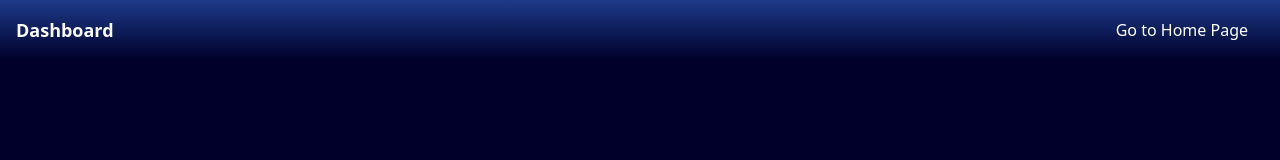
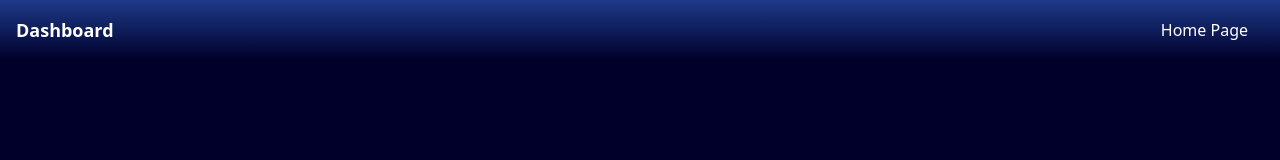
Before and after one commit to ParsaPeikani/BudgetBuddy-Tracker, a Next.js app: page /dashboard in a window 1280 px wide. Shown: the top 160 px of the page. Built offline with nearby package versions, Linux system fonts and the light colour scheme.

Commit message:
Added navbar to its own component

```diff
--- a/src/app/dashboard/page.tsx
+++ b/src/app/dashboard/page.tsx
@@ -1,28 +1,9 @@
-import { UserButton } from "@clerk/nextjs";
-import Link from "next/link"; // Import Link from Next.js
+import Navbar from "@/components/navbar/navbar";
 
 export default function Dashboard() {
   return (
     <div className="flex flex-col h-screen">
-      {" "}
-      {/* Added a background color for contrast */}
-      <div className="p-4 text-white flex justify-between items-center bg-gradient-to-b from-blue-900 to-transparent">
-        {" "}
-        {/* Added a background color to the header */}
-        <h1 className="text-lg font-semibold">Dashboard</h1>
-        <div className="flex items-center space-x-4">
-          {" "}
-          {/* Use flexbox for alignment and spacing */}
-          {/* Link to the home page */}
-          <Link href="/" passHref>
-            <a className="text-white hover:underline">Go to Home Page</a>{" "}
-            {/* Styling for the link */}
-          </Link>
-          <div className="UserButton">
-            <UserButton afterSignOutUrl="/" />
-          </div>
-        </div>
-      </div>
+      <Navbar />
     </div>
   );
 }
--- a/src/app/globals.css
+++ b/src/app/globals.css
@@ -2,10 +2,11 @@
 @tailwind components;
 @tailwind utilities;
 
+/* Landing Page customization */
 .landing-page {
   background: rgb(0, 0, 42);
 }
-
+/* Sign in and Sign up page syle */
 .signin-page,
 .signup-page {
   display: flex;
@@ -19,6 +20,7 @@
   );
 }
 
+/* Sign-in and Sign-up Component Customization */
 .cl-logoImage {
   width: 70px;
   height: 70px;
--- a/src/app/page.tsx
+++ b/src/app/page.tsx
@@ -12,7 +12,6 @@ export default function Home() {
         </p>
       </div>
 
-      {/* Updated Link Usage */}
       <Link
         href="/dashboard"
         className="px-6 py-3 bg-blue-500 text-white font-semibold rounded-lg shadow hover:bg-blue-600 transition duration-300"
@@ -22,7 +21,6 @@ export default function Home() {
 
       <SignedOut>
         <div className="text-center">
-          {/* Updated Link Usage */}
           <Link
             href="/sign-up"
             className="px-6 py-3 bg-green-500 text-white font-semibold rounded-lg shadow hover:bg-green-600 transition duration-300"
--- /dev/null
+++ b/src/components/navbar/navbar.tsx
@@ -0,0 +1,17 @@
+import Link from "next/link";
+import { UserButton } from "@clerk/nextjs";
+export default function Navbar() {
+  return (
+    <div className="p-4 text-white flex justify-between items-center bg-gradient-to-b from-blue-900 to-transparent">
+      <h1 className="text-lg font-semibold">Dashboard</h1>
+      <div className="flex items-center space-x-4">
+        <Link href="/" passHref>
+          <div className="text-white hover:underline">Home Page</div>{" "}
+        </Link>
+        <div className="UserButton">
+          <UserButton afterSignOutUrl="/" />
+        </div>
+      </div>
+    </div>
+  );
+}
```
